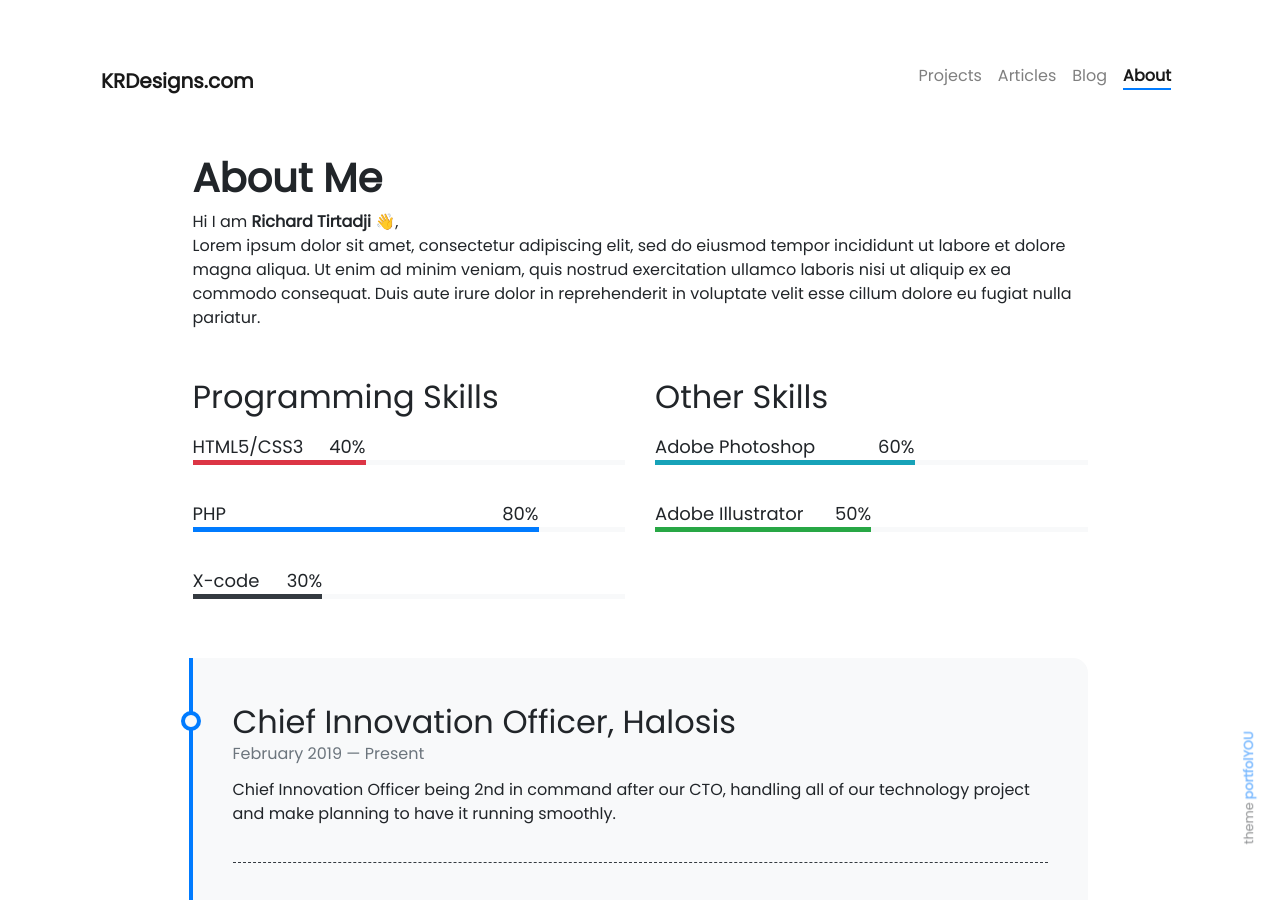
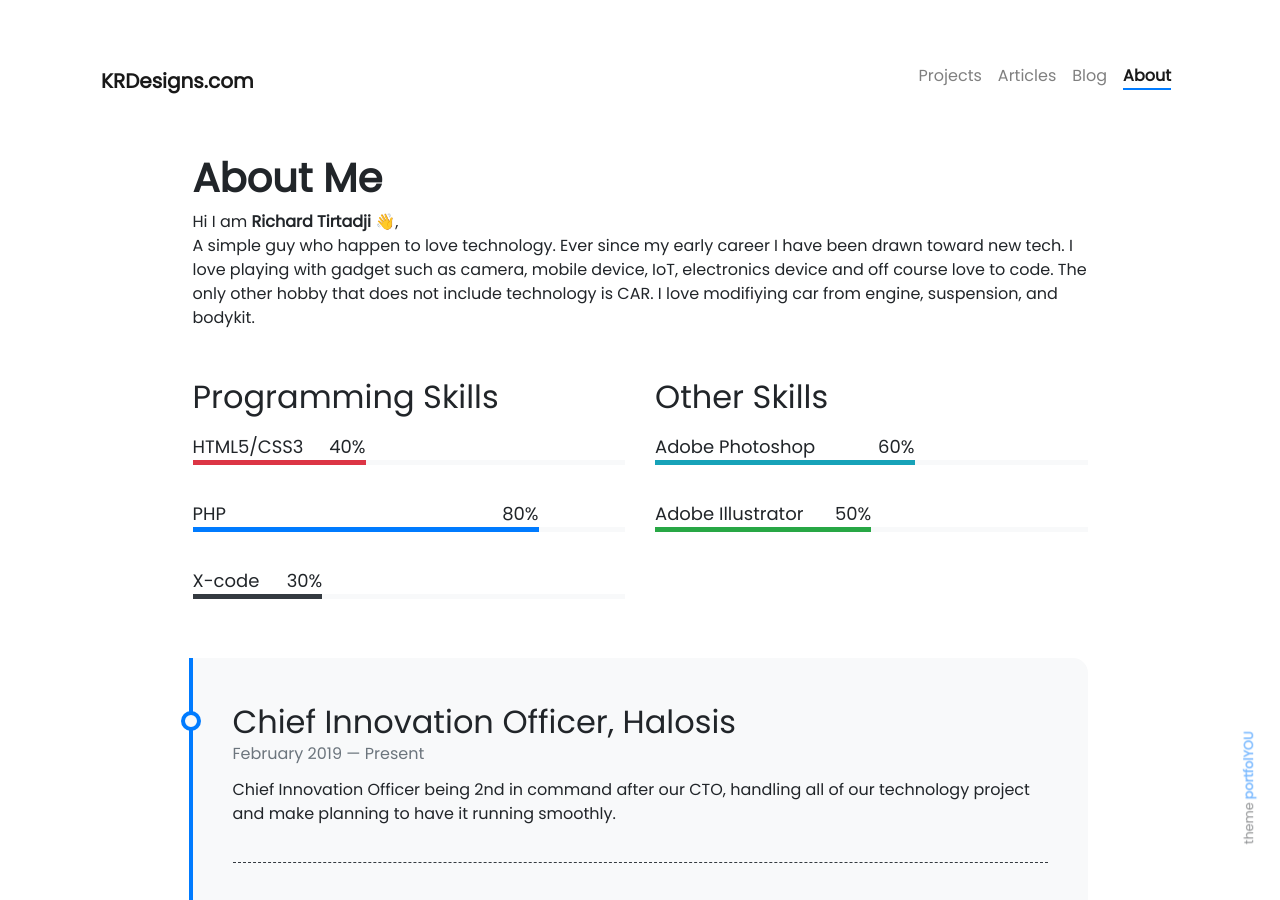
Before and after one commit to krdesigns-com/krdesigns-com.github.io, a Jekyll site: the page built from pages/about.md, in a window 1280 px wide and 900 px high. Built offline with Jekyll 4.4.1, drawn with Linux system fonts in a browser that asks for light colours; nearby versions of some CDN libraries; emoji names are drawn with the system emoji font.

Commit message:
add about me

```diff
--- a/pages/about.md
+++ b/pages/about.md
@@ -8,7 +8,7 @@ weight: 3
 # **About Me**
 
 Hi I am **{{ site.author.name }}** :wave:,<br>
-Lorem ipsum dolor sit amet, consectetur adipiscing elit, sed do eiusmod tempor incididunt ut labore et dolore magna aliqua. Ut enim ad minim veniam, quis nostrud exercitation ullamco laboris nisi ut aliquip ex ea commodo consequat. Duis aute irure dolor in reprehenderit in voluptate velit esse cillum dolore eu fugiat nulla pariatur.
+A simple guy who happen to love technology. Ever since my early career I have been drawn toward new tech. I love playing with gadget such as camera, mobile device, IoT, electronics device and off course love to code. The only other hobby that does not include technology is CAR. I love modifiying car from engine, suspension, and bodykit.
 
 <div class="row">
 {% include about/skills.html title="Programming Skills" source=site.data.programming-skills %}
```
